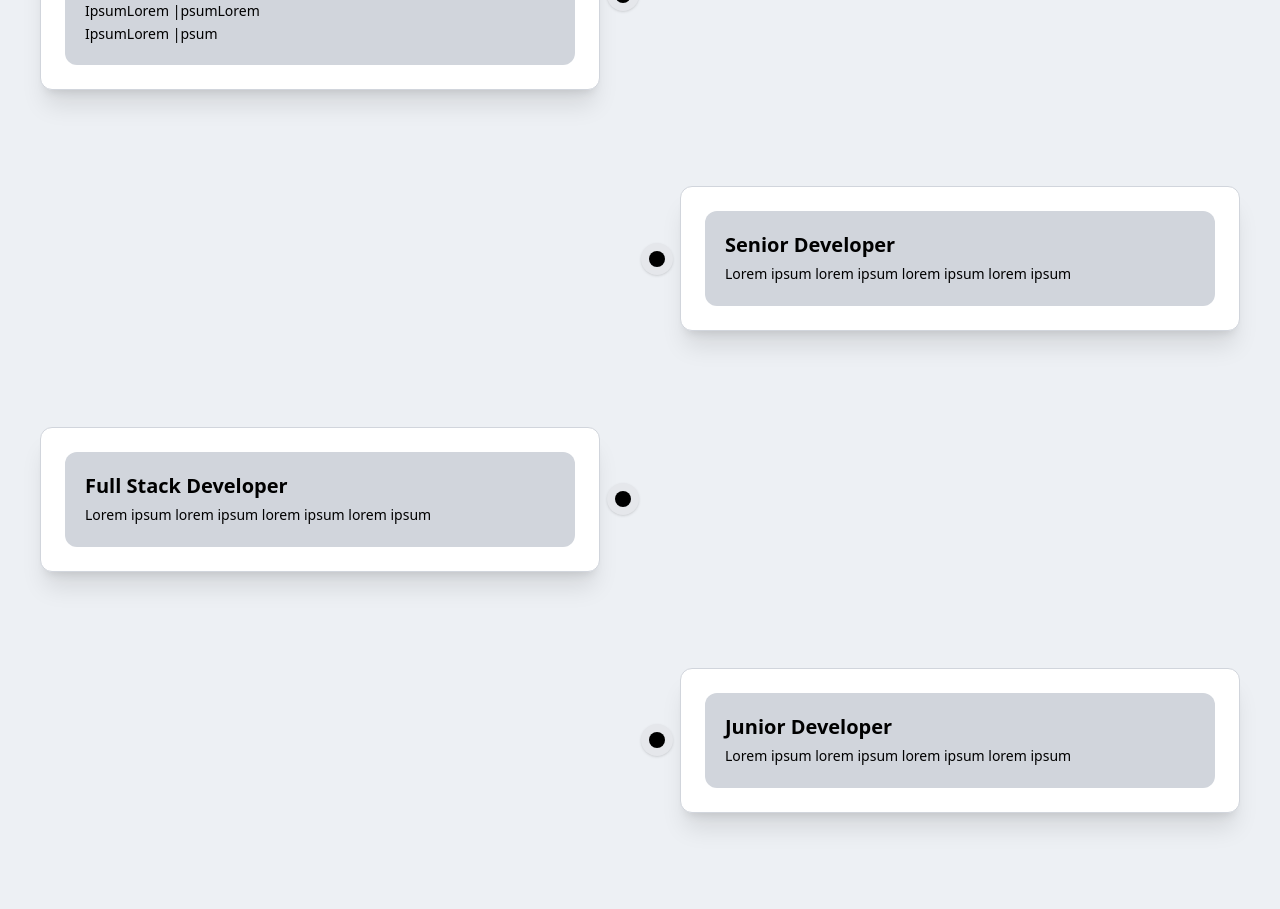
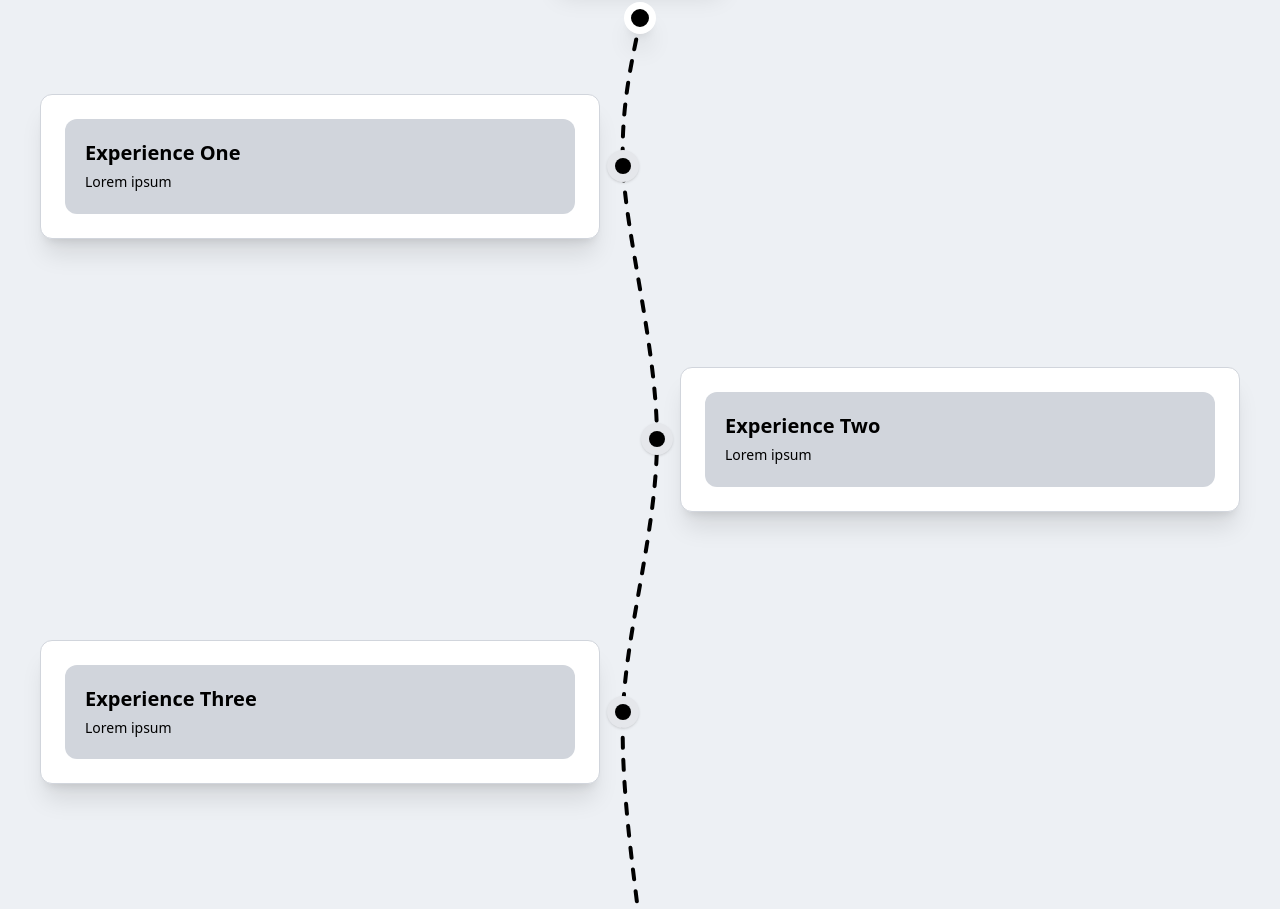
Before and after one commit to Suvanshsehgal/Portfolio, a React (Vite) app in the folder portfolio/: page / in a window 1280 px wide. Shown: the part 1960-2869 px from the top of the page. Built offline with nearby package versions, Linux system fonts and the light colour scheme; a web font is replaced by a local one.

Commit message:
Added curved path trajectory for scrolling dot and completed experience section layout

```diff
--- a/portfolio/src/components/Experience.jsx
+++ b/portfolio/src/components/Experience.jsx
@@ -9,68 +9,93 @@ const Experience = () => {
   const sectionRef = useRef(null);
   const dotRef = useRef(null);
   const cardRefs = useRef([]);
+  const pathRef = useRef(null);
+  const presentRef = useRef(null);
+  const startMarkerRef = useRef(null);
+  const endRef = useRef(null);
 
   const experiences = [
-    {
-      year: "Present",
-      title: "Present",
-      desc:
-        "Lorem |psumLorem |psumLorem\nIpsumLorem |psumLorem\nIpsumLorem |psum",
-      side: "left",
-    },
-    {
-      year: "2023",
-      title: "Senior Developer",
-      desc: "Lorem ipsum lorem ipsum lorem ipsum lorem ipsum",
-      side: "right",
-    },
-    {
-      year: "2022",
-      title: "Full Stack Developer",
-      desc: "Lorem ipsum lorem ipsum lorem ipsum lorem ipsum",
-      side: "left",
-    },
-    {
-      year: "2020",
-      title: "Junior Developer",
-      desc: "Lorem ipsum lorem ipsum lorem ipsum lorem ipsum",
-      side: "right",
-    },
+    { title: "Experience One", desc: "Lorem ipsum", side: "left" },
+    { title: "Experience Two", desc: "Lorem ipsum", side: "right" },
+    { title: "Experience Three", desc: "Lorem ipsum", side: "left" },
   ];
+
+  const catmullRomToBezier = (points) => {
+    if (points.length < 2) return "";
+    let d = `M ${points[0].x},${points[0].y}`;
+
+    for (let i = 0; i < points.length - 1; i++) {
+      const p0 = points[i - 1] || points[i];
+      const p1 = points[i];
+      const p2 = points[i + 1] || p1;
+      const p3 = points[i + 2] || p2;
+
+      const cp1x = p1.x + (p2.x - p0.x) / 6;
+      const cp1y = p1.y + (p2.y - p0.y) / 6;
+
+      const cp2x = p2.x - (p3.x - p1.x) / 6;
+      const cp2y = p2.y - (p3.y - p1.y) / 6;
+
+      d += ` C ${cp1x},${cp1y} ${cp2x},${cp2y} ${p2.x},${p2.y}`;
+    }
+
+    return d;
+  };
 
   useEffect(() => {
     const createTimeline = () => {
       ScrollTrigger.killAll();
 
       const dot = dotRef.current;
-      if (!dot) return;
+      const svgPath = pathRef.current;
 
-      const dotRect = dot.getBoundingClientRect();
-      const containers = cardRefs.current.filter(Boolean);
+      if (!dot || !svgPath) return;
 
-      const points = containers.map((card) => {
-        const marker = card.querySelector(".marker");
+      const section = sectionRef.current.getBoundingClientRect();
+      const points = [];
+
+      // START BELOW PRESENT (no overlap)
+      const start = startMarkerRef.current.getBoundingClientRect();
+      points.push({
+        x: start.left + start.width / 2 - section.left,
+        y: start.top + start.height / 2 - section.top,
+      });
+
+      // THROUGH EXPERIENCE CARDS
+      cardRefs.current.forEach((card) => {
+        const marker = card?.querySelector(".marker");
+        if (!marker) return;
+
         const r = marker.getBoundingClientRect();
+        points.push({
+          x: r.left + r.width / 2 - section.left,
+          y: r.top + r.height / 2 - section.top,
+        });
+      });
 
-        return {
-          x: r.left + r.width / 2 - (dotRect.left + dotRect.width / 2),
-          y: r.top + r.height / 2 - (dotRect.top + dotRect.height / 2),
-        };
+      // END AT 2023
+      const end = endRef.current.getBoundingClientRect();
+      points.push({
+        x: end.left + end.width / 2 - section.left,
+        y: end.top + end.height / 2 - section.top,
       });
+
+      const pathData = catmullRomToBezier(points);
+      svgPath.setAttribute("d", pathData);
 
       gsap.timeline({
         scrollTrigger: {
           trigger: sectionRef.current,
           start: "top center",
-          end: "+=1100",   // 🔥 Faster
-          scrub: 0.8,      // 🔥 Snappier
+          end: "+=1600",
+          scrub: 1,
         },
       }).to(dot, {
-        duration: 1,
         ease: "none",
         motionPath: {
-          path: points,
-          curviness: 1.4,
+          path: svgPath,
+          align: svgPath,
+          alignOrigin: [0.5, 0.5],
         },
       });
     };
@@ -85,20 +110,47 @@ const Experience = () => {
       ref={sectionRef}
       className="relative min-h-screen bg-[#edf0f4] px-10 py-24"
     >
-      <h1 className="text-6xl font-black tracking-wide mb-20">
+      <h1 className="text-6xl font-black tracking-wide mb-20 text-center">
         EXPERIENCE
       </h1>
 
-      {/* ❌ Center Line Removed */}
+      {/* Curved Dotted Path */}
+      <svg className="absolute top-0 left-0 w-full h-full pointer-events-none">
+        <path
+          ref={pathRef}
+          fill="none"
+          stroke="#000"
+          strokeWidth="4"
+          strokeDasharray="10 12"
+          strokeLinecap="round"
+        />
+      </svg>
 
       {/* Moving Dot */}
       <div
         ref={dotRef}
-        className="absolute left-1/2 -translate-x-1/2 top-28 w-8 h-8 bg-black border-[7px] border-white rounded-full shadow-xl z-30"
-      ></div>
+        className="absolute w-8 h-8 bg-black border-[7px] border-white rounded-full shadow-xl z-30"
+        style={{ transformOrigin: "50% 50%" }}
+      />
 
-      {/* Cards */}
-      <div className="flex flex-col gap-24">
+      {/* PRESENT */}
+      <div className="relative flex justify-center mb-28">
+        <div
+          ref={presentRef}
+          className="bg-white shadow-xl border border-gray-300 px-10 py-6 rounded-xl"
+        >
+          <h2 className="text-2xl font-bold text-center">Present</h2>
+        </div>
+
+        {/* START MARKER BELOW PRESENT */}
+        <div
+          ref={startMarkerRef}
+          className="absolute top-full mt-6 w-6 h-6 rounded-full bg-transparent"
+        ></div>
+      </div>
+
+      {/* EXPERIENCE CARDS */}
+      <div className="flex flex-col gap-32">
         {experiences.map((exp, i) => (
           <div
             key={i}
@@ -110,24 +162,30 @@ const Experience = () => {
             <div className="relative w-[560px] bg-white p-6 rounded-xl shadow-xl border border-gray-300">
               <div className="bg-gray-300 rounded-xl p-5">
                 <h2 className="text-xl font-bold mb-1">{exp.title}</h2>
-                <p className="text-sm leading-relaxed whitespace-pre-line">
-                  {exp.desc}
-                </p>
+                <p className="text-sm leading-relaxed">{exp.desc}</p>
               </div>
 
               <div
-                className={`
-                  marker absolute top-1/2 -translate-y-1/2
+                className={`marker absolute top-1/2 -translate-y-1/2
                   w-8 h-8 rounded-full bg-gray-200 flex items-center justify-center shadow
                   ${exp.side === "left" ? "-right-10" : "-left-10"}
                 `}
               >
                 <div className="w-4 h-4 bg-black rounded-full"></div>
               </div>
-
             </div>
           </div>
         ))}
+      </div>
+
+      {/* END 2023 */}
+      <div className="relative flex justify-center mt-32">
+        <div
+          ref={endRef}
+          className="text-3xl font-bold text-black"
+        >
+          2023
+        </div>
       </div>
     </div>
   );
```
